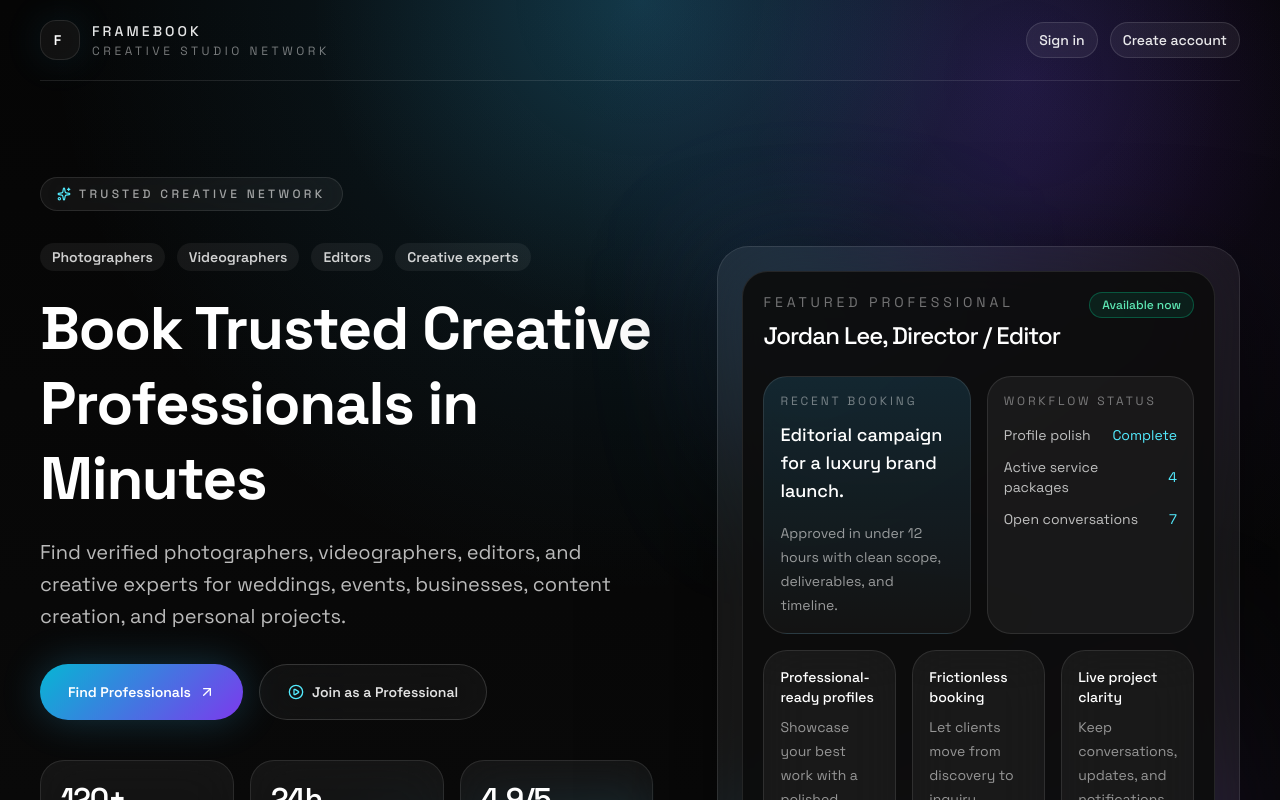
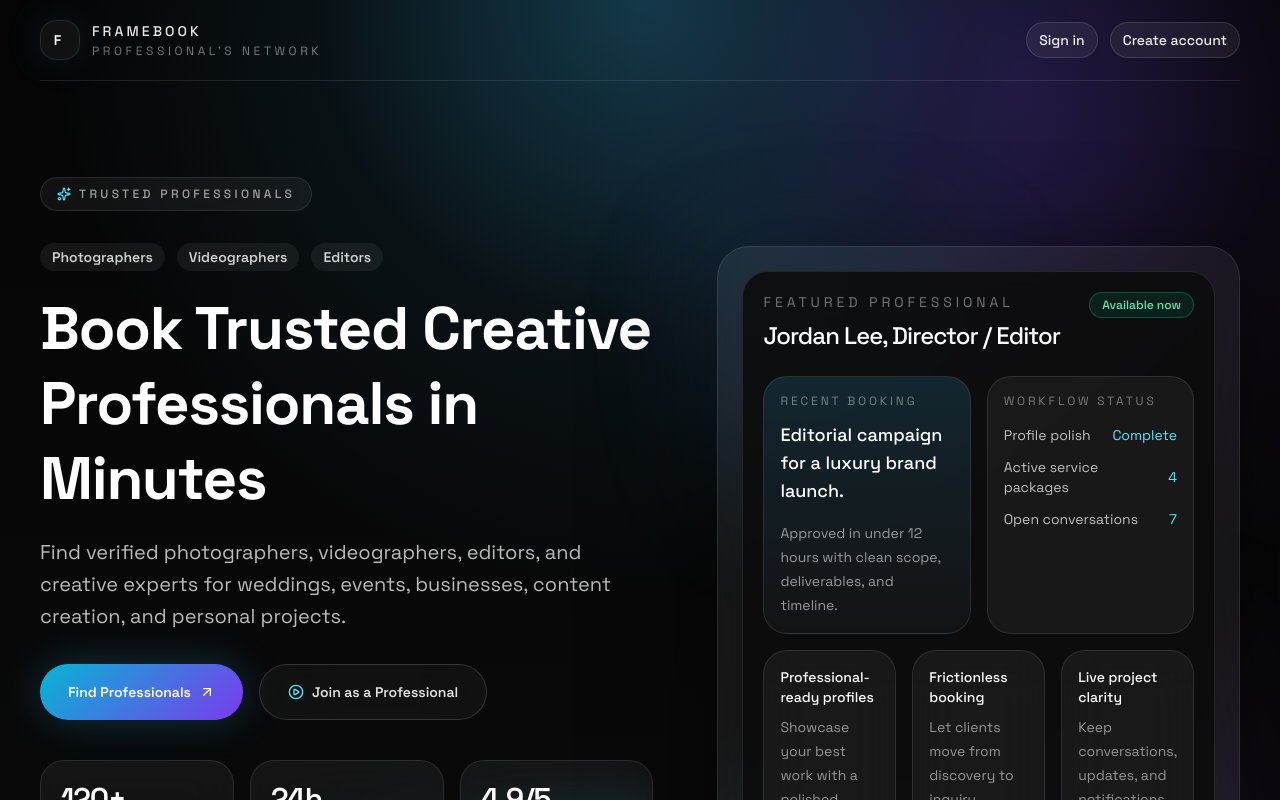
Before and after one commit to moneymovest/studio-by-ashish, a Next.js app: page / in a window 1280 px wide. Shown: the top 800 px of the page. Built offline with nearby package versions, Linux system fonts and the light colour scheme; no server answers.

Commit message:
Update professional-focused copy

```diff
--- a/components/landing/hero.tsx
+++ b/components/landing/hero.tsx
@@ -4,12 +4,7 @@ import Link from "next/link";
 import { motion } from "framer-motion";
 import { ArrowUpRight, CheckCircle2, PlayCircle, Sparkles } from "lucide-react";
 
-const heroWords = [
-  "Photographers",
-  "Videographers",
-  "Editors",
-  "Creative experts",
-];
+const heroWords = ["Photographers", "Videographers", "Editors"];
 
 const trustPoints = [
   "Portfolio-first profiles",
@@ -52,7 +47,7 @@ export function Hero() {
       >
         <div className="inline-flex items-center gap-2 rounded-full border border-white/10 bg-white/5 px-4 py-2 text-xs font-medium uppercase tracking-[0.28em] text-white/60 backdrop-blur-xl">
           <Sparkles className="h-3.5 w-3.5 text-cyan-300" />
-          trusted creative network
+          trusted professionals
         </div>
 
         <div className="space-y-5">
--- a/components/landing/site-header.tsx
+++ b/components/landing/site-header.tsx
@@ -5,8 +5,7 @@ import { useEffect } from "react";
 import AuthMenu from "@/components/AuthMenu";
 
 export function SiteHeader() {
-  useEffect(() => {
-  }, []);
+  useEffect(() => {}, []);
 
   return (
     <header className="relative z-10 flex items-center justify-between border-b border-white/10 py-5">
@@ -19,7 +18,7 @@ export function SiteHeader() {
             FRAMEBOOK
           </p>
           <p className="text-xs uppercase tracking-[0.3em] text-white/45">
-            creative studio network
+            professional's network
           </p>
         </div>
       </Link>
```
